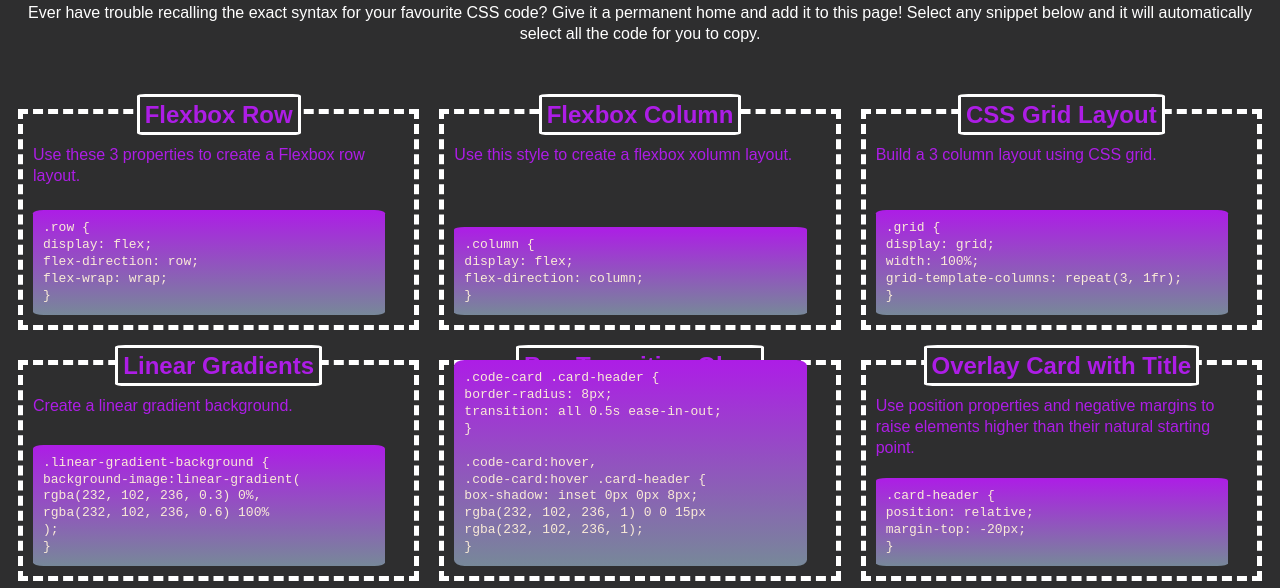
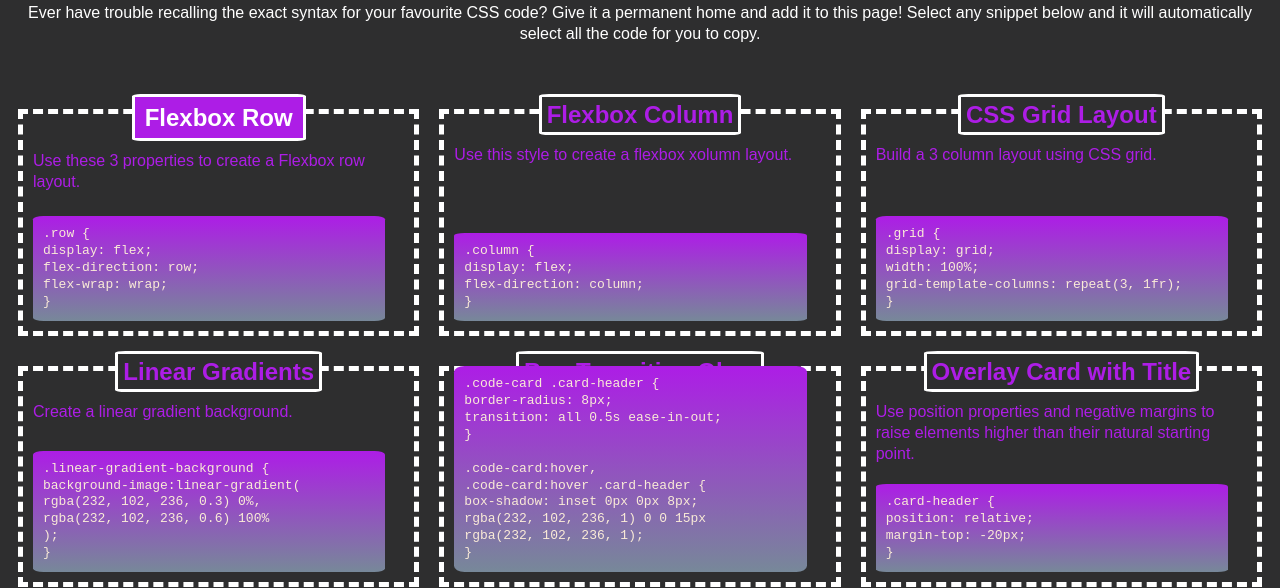
Before and after one commit to malxxy/mini-project-02, a plain HTML site: page index.html in a window 1280 px wide. In both pictures the pointer is over the element "Flexbox Row". Shown: the part 102-690 px from the top of the page. Drawn offline with Linux system fonts and the light colour scheme.

Commit message:
transition header background upon hover

```diff
--- a/assets/css/style.css
+++ b/assets/css/style.css
@@ -50,6 +50,14 @@
     background-color: #2E2E2F;
     padding: 2px 5px;
     width:fit-content;
+    transition-property: color, background-color, padding;
+    transition-duration: 0.5s;
+  }
+
+  main h2:hover {
+    color: white;
+    background: rgb(173, 29, 230);
+    padding: 5px 10px;
   }
 
   .grid {
```
